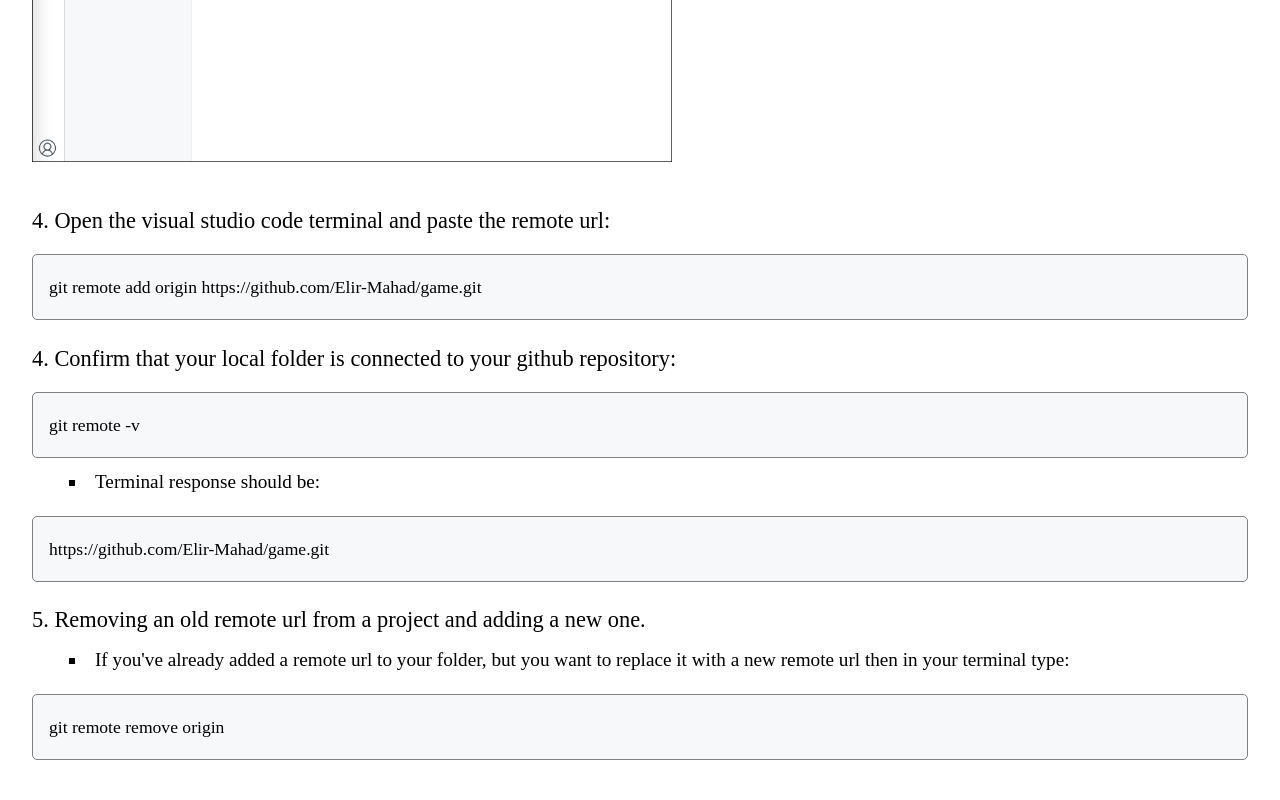
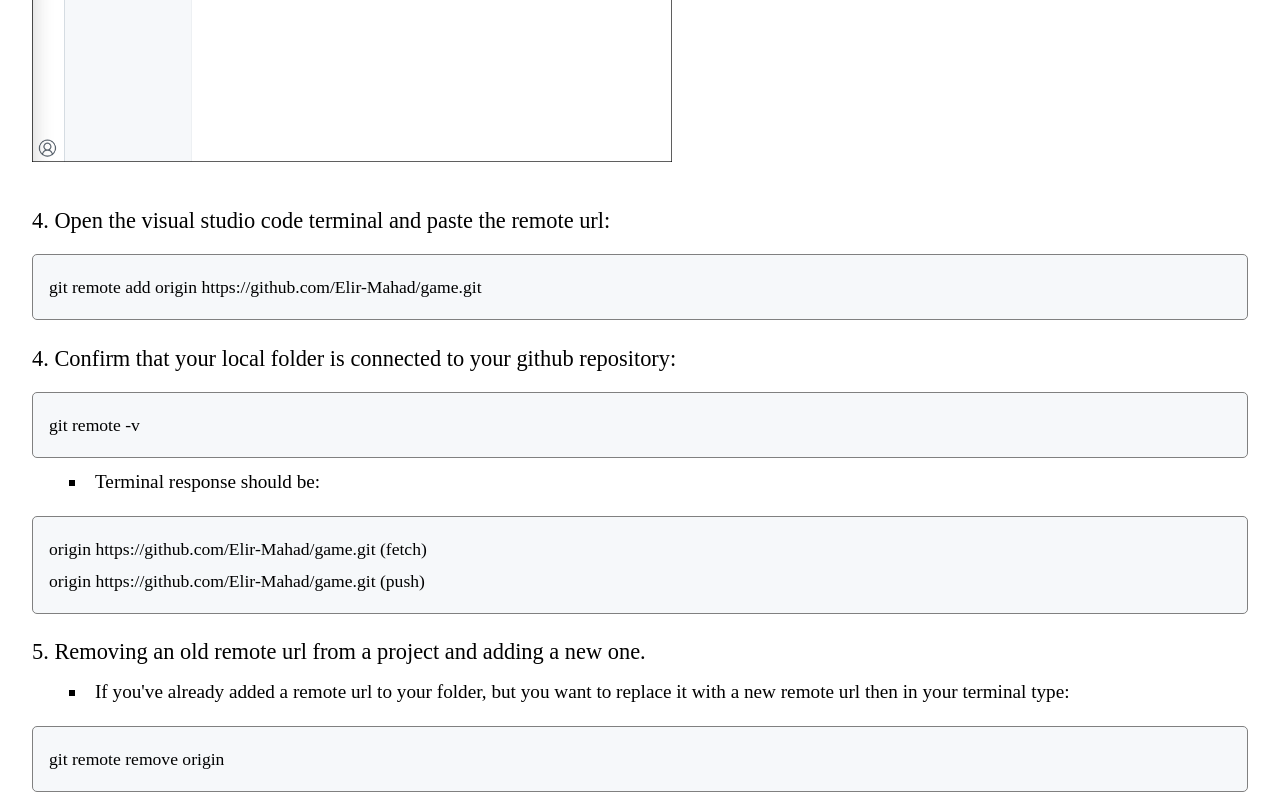
Before and after one commit to Elir-Mahad/notes-v1, a Next.js app: page /add-remote-url-to-local-repo in a window 1280 px wide. Shown: the part 1945-2745 px from the top of the page. Before the commit the page ends 2713 px from the top, so only its background shows below. Built offline with nearby package versions, Linux system fonts and the light colour scheme.

Commit message:
Update blog post content

```diff
--- a/pages/add-remote-url-to-local-repo.js
+++ b/pages/add-remote-url-to-local-repo.js
@@ -82,7 +82,10 @@ function RemoteOriginUrl() {
         </Sentence>
         <Code>git remote -v</Code>
         <Litem>Terminal response should be:</Litem>
-        <Code> https://github.com/Elir-Mahad/game.git </Code>
+        <Code>
+          origin https://github.com/Elir-Mahad/game.git (fetch) <br />
+          origin https://github.com/Elir-Mahad/game.git (push)
+        </Code>
         <Sentence>
           5. Removing an old remote url from a project and adding a new one.
         </Sentence>
```
